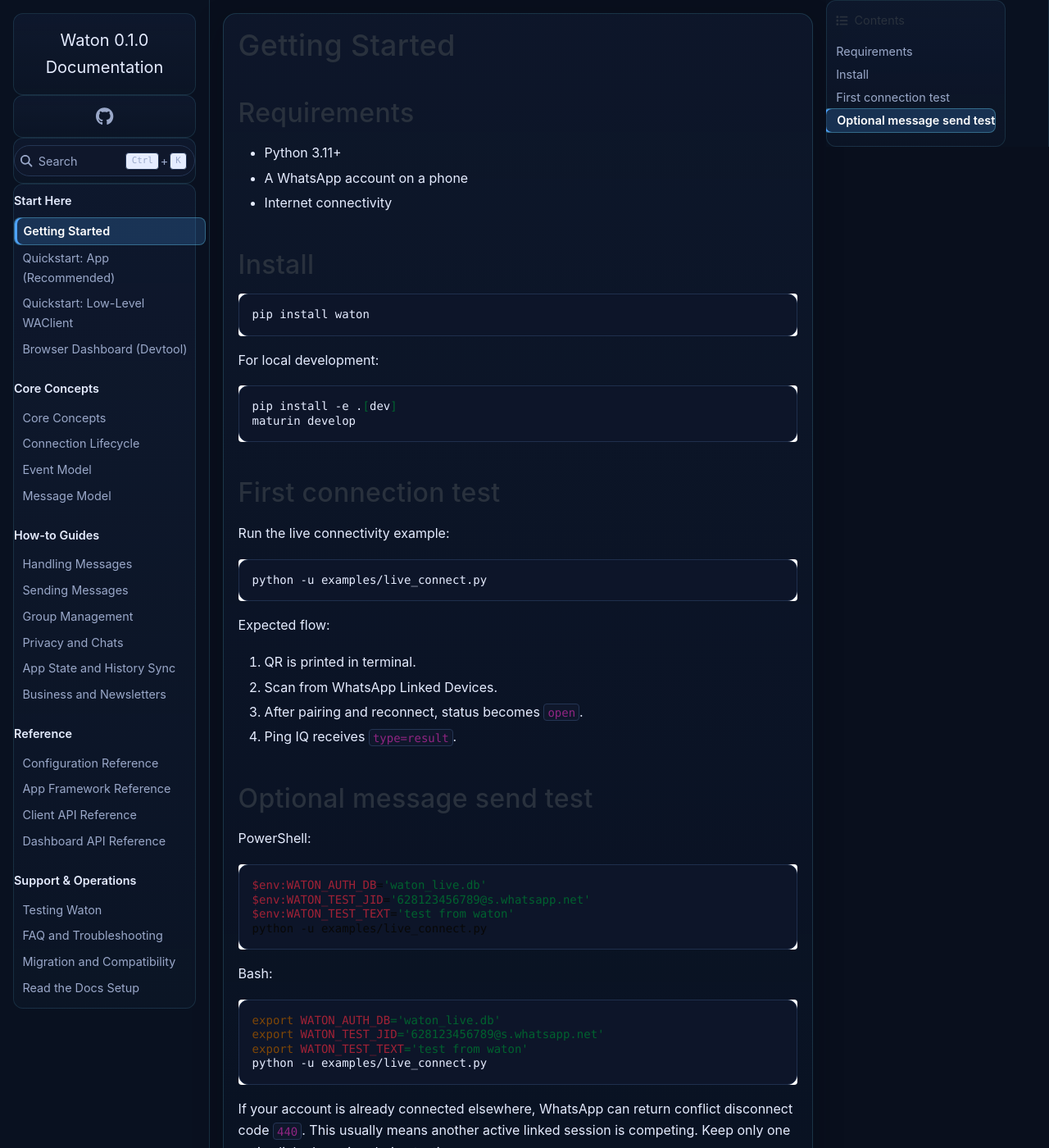
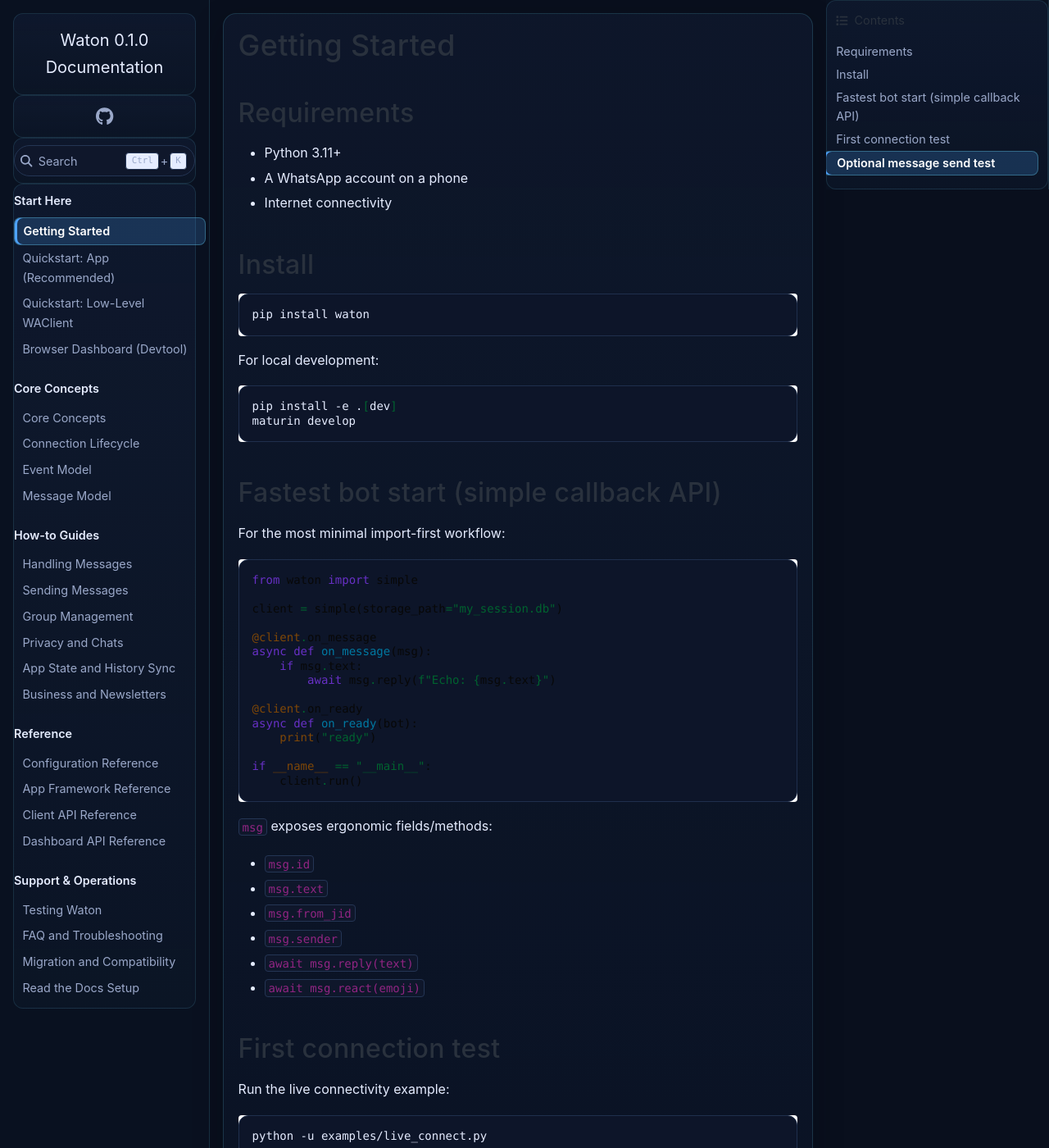
Before and after one commit to kaivyy/waton, a Sphinx documentation site: the page built from docs/source/content/getting-started.rst, in a window 1280 px wide and 1400 px high. Shown: the whole window at 82% size. Built offline with Sphinx 7.4.7 and the Sphinx Book theme 1.1.4, drawn with Linux system fonts in a browser that asks for light colours.

Commit message:
docs: update onboarding and RTD pages for simple API
Co-Authored-By: Claude Opus 4.6 <noreply@anthropic.com>

```diff
--- a/docs/source/content/app-framework-reference.rst
+++ b/docs/source/content/app-framework-reference.rst
@@ -85,6 +85,7 @@ Notes
 -----
 
 - ``App`` is the easiest way to build handlers quickly.
+- For an even simpler callback surface, use ``from waton import simple``.
 - For full protocol/event control, attach to ``WAClient`` directly.
 
 Next steps
--- a/docs/source/content/getting-started.rst
+++ b/docs/source/content/getting-started.rst
@@ -21,6 +21,38 @@ For local development:
 
     pip install -e .[dev]
     maturin develop
+
+Fastest bot start (simple callback API)
+----------------------------------------
+
+For the most minimal import-first workflow:
+
+.. code-block:: python
+
+    from waton import simple
+
+    client = simple(storage_path="my_session.db")
+
+    @client.on_message
+    async def on_message(msg):
+        if msg.text:
+            await msg.reply(f"Echo: {msg.text}")
+
+    @client.on_ready
+    async def on_ready(bot):
+        print("ready")
+
+    if __name__ == "__main__":
+        client.run()
+
+``msg`` exposes ergonomic fields/methods:
+
+- ``msg.id``
+- ``msg.text``
+- ``msg.from_jid``
+- ``msg.sender``
+- ``await msg.reply(text)``
+- ``await msg.react(emoji)``
 
 First connection test
 ---------------------
--- a/docs/source/content/quickstart-app.rst
+++ b/docs/source/content/quickstart-app.rst
@@ -1,7 +1,8 @@
 Quickstart: App (Recommended)
 =============================
 
-This is the fastest way to build a WhatsApp bot with Waton.
+This page covers the high-level ``App`` framework. For the shortest callback-based
+setup, you can start with ``from waton import simple`` in the Getting Started page.
 
 Prerequisites
 -------------
--- a/docs/source/content/readthedocs.rst
+++ b/docs/source/content/readthedocs.rst
@@ -43,7 +43,7 @@ Before release/tag:
 3. Build docs locally and confirm success.
 4. Push branch/tag and verify RTD build result.
 5. Open published docs and smoke-test key pages:
-   - Getting Started
+   - Getting Started (including ``waton.simple`` snippet)
    - Quickstart App
    - Event Model
    - Browser Dashboard
```
Also changed, not shown: CHANGELOG.md (+58 -0 lines), README.md (+34 -1 lines), docs/plans/2026-02-28-simple-callback-api-and-docs.md (added, +160 -0 lines), docs/source/content/browser-dashboard.rst (+7 -0 lines), docs/source/content/migration-and-compatibility.rst (+12 -0 lines).
